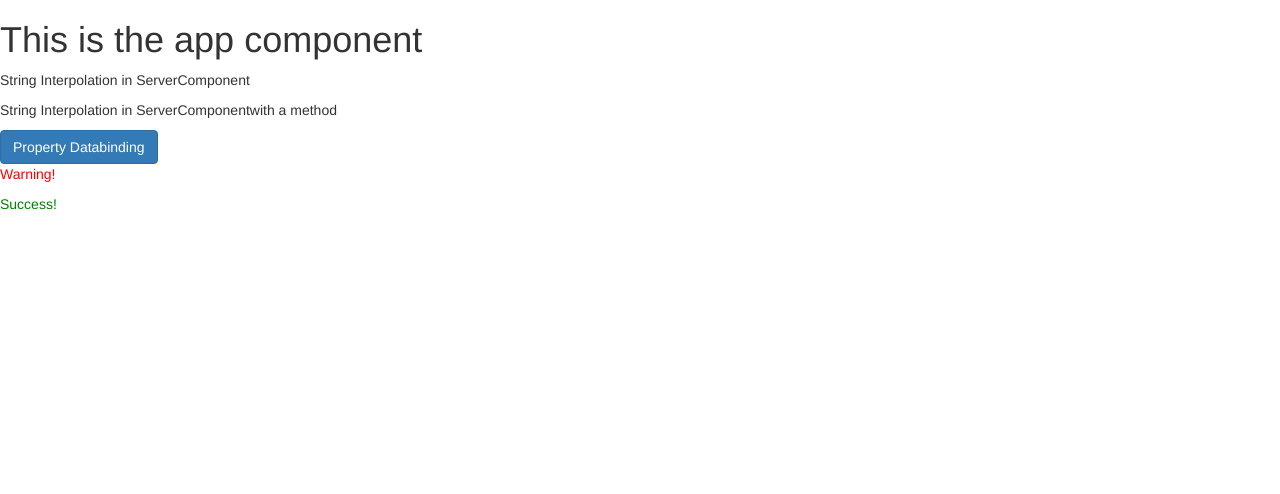
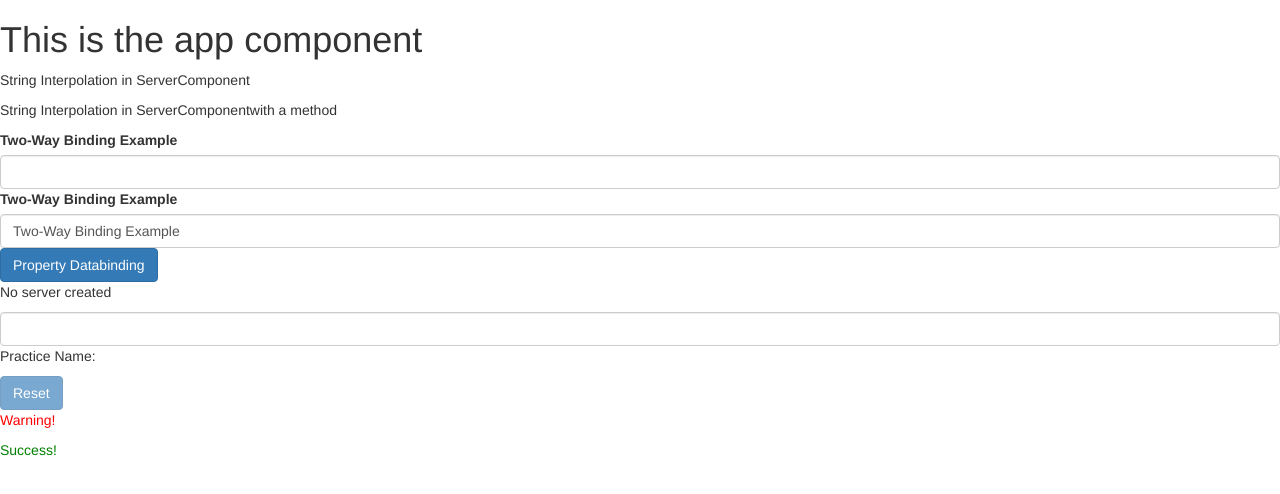
Before and after one commit to jimmikedave/Angular-Udemy, an Angular app: page / in a window 1280 px wide. Shown: the top 494 px of the page. Built offline with nearby package versions, Linux system fonts and the light colour scheme.

Commit message:
Basics complete

```diff
--- a/src/app/app.module.ts
+++ b/src/app/app.module.ts
@@ -1,5 +1,6 @@
 import { NgModule } from '@angular/core';
 import { BrowserModule } from '@angular/platform-browser';
+import { FormsModule } from '@angular/forms';
 
 import { AppComponent } from './app.component';
 import { ServerComponent } from './server/server.component';
@@ -16,7 +17,8 @@ import { SuccessComponent } from './success/success.component';
     SuccessComponent
   ],
   imports: [
-    BrowserModule
+    BrowserModule,
+    FormsModule
   ],
   providers: [],
   bootstrap: [AppComponent]
--- a/src/app/servers/servers.component.html
+++ b/src/app/servers/servers.component.html
@@ -1,6 +1,34 @@
+<label>{{serverName}}</label>
+<input
+    type="text"
+    class="form-control"
+    (input)="onUpdateServerName($event)"
+>
+<label>{{serverName}}</label>
+<input
+    type="text"
+    class="form-control"
+    [(ngModel)]="serverName"
+>
 <button
     class="btn btn-primary"
     [disabled]="!allowNewServer"
+    (click)='onCreateServer()'
 >
 Property Databinding
 </button>
+
+<p *ngIf="serverCreated; else noServer">Server was created {{serverCreation}}</p>
+<ng-template #noServer><p>No server created</p></ng-template>
+
+<input
+    type="text"
+    class="form-control"
+    (input)="onUpdatePracticeName($event)"
+>
+<p>Practice Name: {{practiceName}}</p>
+<button
+    class = "btn btn-primary"
+    (click)="resetPractice()"
+    [disabled] = "empty"
+>Reset</button>
--- a/src/app/servers/servers.component.ts
+++ b/src/app/servers/servers.component.ts
@@ -8,6 +8,11 @@ import { Component, OnInit } from '@angular/core';
 })
 export class ServersComponent implements OnInit {
   allowNewServer = false;
+  serverCreation = 'Click for event binding example';
+  serverName = 'Two-Way Binding Example'
+  practiceName = '';
+  empty = true;
+  serverCreated = false;
 
   constructor() {
     setTimeout(()=> {
@@ -18,4 +23,22 @@ export class ServersComponent implements OnInit {
   ngOnInit(): void {
   }
 
+  onCreateServer() {
+    this.serverCreation = 'EVENT ACTIVATED';
+    this.serverCreated = true;
+  }
+
+  onUpdateServerName(event: Event) {
+    this.serverName = (<HTMLInputElement>event.target).value;
+  }
+
+  onUpdatePracticeName(event: Event) {
+    this.practiceName = (<HTMLInputElement>event.target).value;
+    this.empty = false;
+  }
+
+  resetPractice() {
+    this.practiceName = ''
+    this.empty = true;
+  }
 }
```
